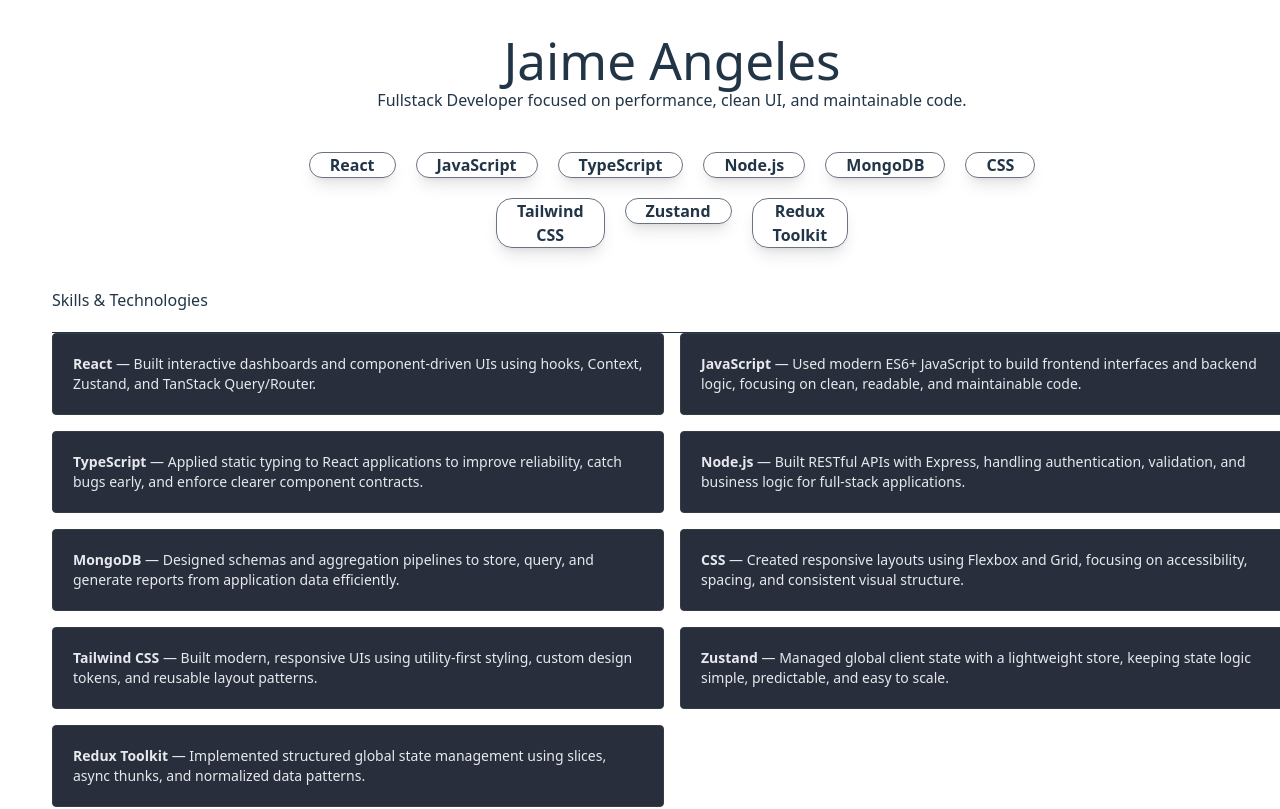
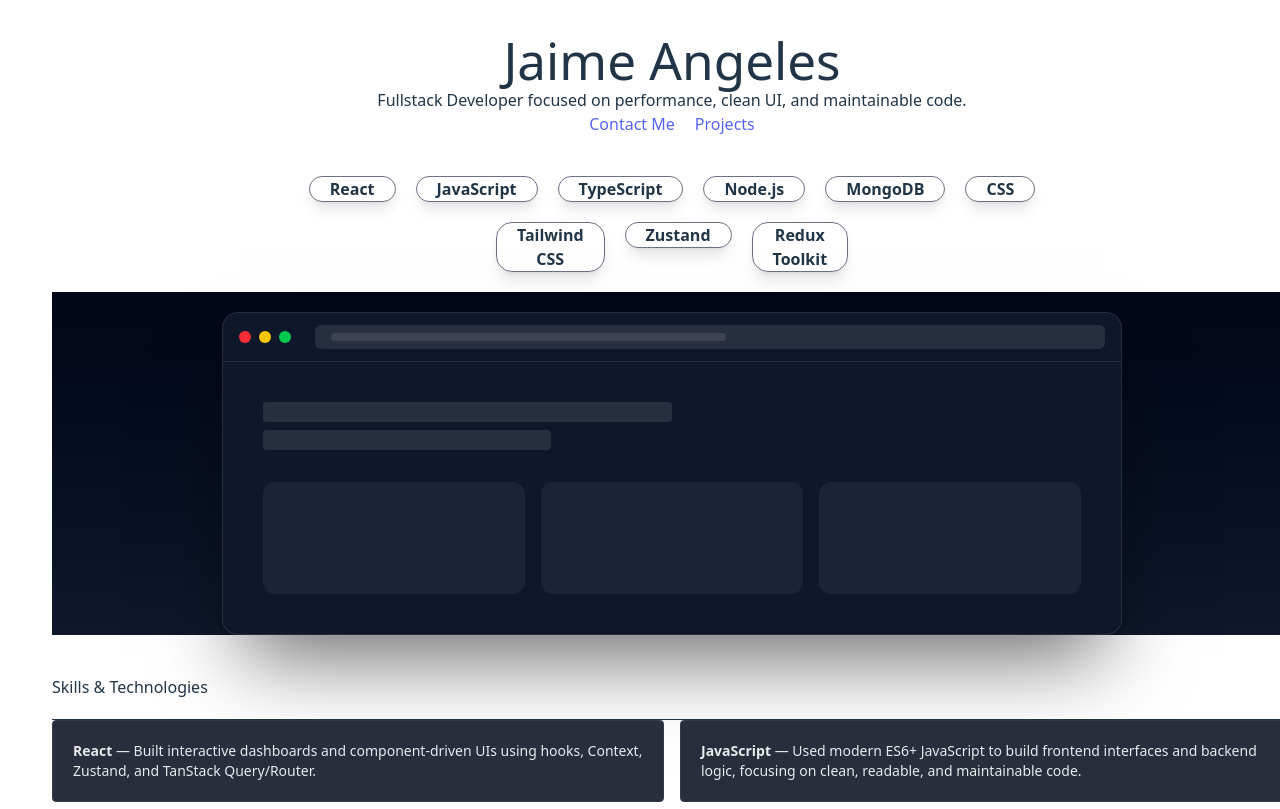
Before and after one commit to jangeles001/Portfolio-Website, a React (Vite) app in the folder my-portfolio/: page / in a window 1280 px wide. Shown: the top 809 px of the page. Built offline with nearby package versions, Linux system fonts and the light colour scheme.

Commit message:
Created website graphic for skills section

```diff
--- a/my-portfolio/src/sections/Hero.tsx
+++ b/my-portfolio/src/sections/Hero.tsx
@@ -5,6 +5,10 @@
                 <h1>Jaime Angeles</h1>
                 <img className='ml-auto' src={undefined}></img>
                 <p>Fullstack Developer focused on performance, clean UI, and maintainable code.</p>
+                <div className="flex justify-center gap-5">
+                    <a href="#contact-section">Contact Me</a>
+                    <a href="#project-section">Projects</a>
+                </div>
             </section>
         </div>
     )
--- a/my-portfolio/src/sections/Projects.tsx
+++ b/my-portfolio/src/sections/Projects.tsx
@@ -3,7 +3,7 @@
 
 export function ProjectsSection(){
     return (
-        <section className="p-10 gap-5">
+        <section id="project-section" className="p-10 gap-5">
             <h2 className="text-lg p-5 pl-0">Projects</h2>
             <hr></hr>
             { projects.map((project) => {
--- a/my-portfolio/src/sections/Skills.tsx
+++ b/my-portfolio/src/sections/Skills.tsx
@@ -1,5 +1,5 @@
 import { skills } from "../skills"
-import { SkillBubble } from "../components/skillbubble"
+import { SkillBubble } from "../components/SkillBubble"
 
 
 export function SkillsSection(){
@@ -12,6 +12,36 @@
                     )
                 })}
             </div>
+            <div className="flex justify-center items-center p-y-24 mt-5 bg-gradient-to-b from-slate-950 to-slate-900">
+                <div className="relative w-[900px] max-w-[95%] mt-5 rounded-2xl border border-white/10 bg-slate-900 shadow-[0_40px_80px_-20px_rgba(0,0,0,0.6)] backdrop-blur">
+
+                    <div className="flex items-center gap-2 px-4 py-3 border-b border-white/10">
+                        <span className="h-3 w-3 rounded-full bg-red-500"></span>
+                        <span className="h-3 w-3 rounded-full bg-yellow-400"></span>
+                        <span className="h-3 w-3 rounded-full bg-green-500"></span>
+
+                        <div className="ml-4 flex-1 h-6 rounded-md bg-white/10">
+                            <div className="ml-4 mt-2 flex-1 h-2 w-1/2 bg-white/10 rounded"></div>
+                        </div>
+                    </div>
+
+
+                    <div className="p-10 text-slate-200">
+                        <h2 className="text-2xl font-semibold mb-2">
+                           <div className="mt- flex-1 h-[20px] w-1/2 bg-white/10 rounded"></div>
+                        </h2>
+                        <p className="text-slate-400 max-w-xl">
+                            <div className="mt- flex-1 h-[20px] w-1/2 bg-white/10 rounded"></div>
+                        </p>
+
+                        <div className="mt-8 grid grid-cols-3 gap-4">
+                            <div className="h-28 rounded-xl bg-white/5"></div>
+                            <div className="h-28 rounded-xl bg-white/5"></div>
+                            <div className="h-28 rounded-xl bg-white/5"></div>
+                        </div>
+                    </div>
+                </div>
+            </div>
         </section>
     )
 }
```
